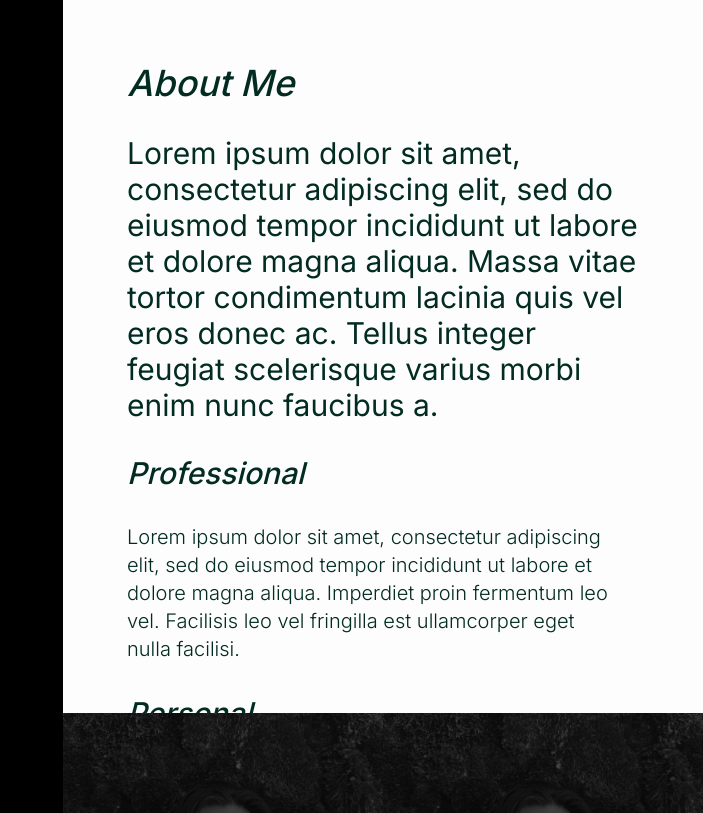
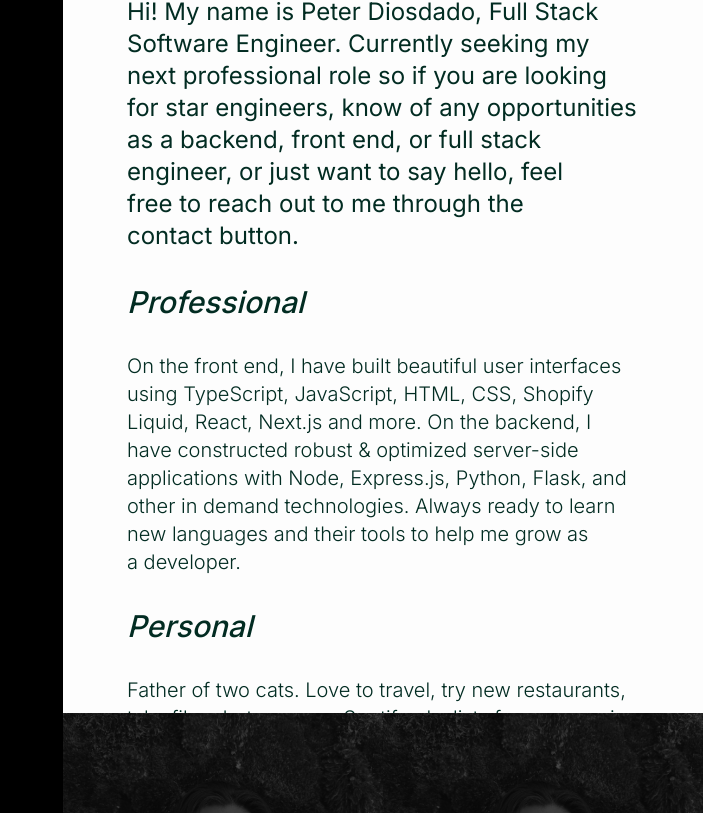
Before and after one commit to PetDios9/personal-site-v2, a Next.js app: page / in a window 1280 px wide. Shown: the part 887-1700 px from the top of the page, without its empty margins (577-1280 px from the left). Built offline with nearby package versions, Linux system fonts and the light colour scheme.

Commit message:
style: replaced textholder text in about me component

```diff
--- a/src/components/AboutMe.tsx
+++ b/src/components/AboutMe.tsx
@@ -1,28 +1,30 @@
 export default function AboutMe() {
   return (
-    <div className="bg-tetriary-color lg:pt-[150px] text-primary-color h-screen flex flex-col justify-start items-left p-9 md:p-16 gap-3 md:gap-8 lg:gap-8 text-pretty sticky top-0">
+    <div className="bg-tetriary-color lg:pt-[150px] text-primary-color h-screen flex flex-col justify-center items-left p-9 md:p-16 gap-3 md:gap-8 lg:gap-8 text-pretty sticky top-0">
       <h1 className=" md:text-3xl italic lg:text-4xl font-medium ">About Me</h1>
-      <h2 className="md:text-3xl">
-        Lorem ipsum dolor sit amet, consectetur adipiscing elit, sed do eiusmod
-        tempor incididunt ut labore et dolore magna aliqua. Massa vitae tortor
-        condimentum lacinia quis vel eros donec ac. Tellus integer feugiat
-        scelerisque varius morbi enim nunc faucibus a.
+      <h2 className="md:text-2xl">
+        Hi! My name is Peter Diosdado, Full Stack Software Engineer. Currently
+        seeking my next professional role so if you are looking for star
+        engineers, know of any opportunities as a backend, front end, or full
+        stack engineer, or just want to say hello, feel free to reach out to me
+        through the contact button.
       </h2>
       <h2 className="md:text-xl lg:text-3xl font-medium italic">
         Professional
       </h2>
       <p className="md:text-xl font-light">
-        Lorem ipsum dolor sit amet, consectetur adipiscing elit, sed do eiusmod
-        tempor incididunt ut labore et dolore magna aliqua. Imperdiet proin
-        fermentum leo vel. Facilisis leo vel fringilla est ullamcorper eget
-        nulla facilisi.
+        On the front end, I have built beautiful user interfaces using
+        TypeScript, JavaScript, HTML, CSS, Shopify Liquid, React, Next.js and
+        more. On the backend, I have constructed robust & optimized server-side
+        applications with Node, Express.js, Python, Flask, and other in demand
+        technologies. Always ready to learn new languages and their tools to
+        help me grow as a developer.
       </p>
       <h2 className="md:text-xl lg:text-3xl font-medium italic">Personal</h2>
       <p className="md:text-xl font-light">
-        Lorem ipsum dolor sit amet, consectetur adipiscing elit, sed do eiusmod
-        tempor incididunt ut labore et dolore magna aliqua. Imperdiet proin
-        fermentum leo vel. Facilisis leo vel fringilla est ullamcorper eget
-        nulla facilisi.
+        Father of two cats. Love to travel, try new restaurants, take film
+        photos, scour Spotify playlists for new music, and read manga. Currently
+        really into Jujutsu Kaisen, Sakamoto Days, and One Piece.
       </p>
     </div>
   );
```
